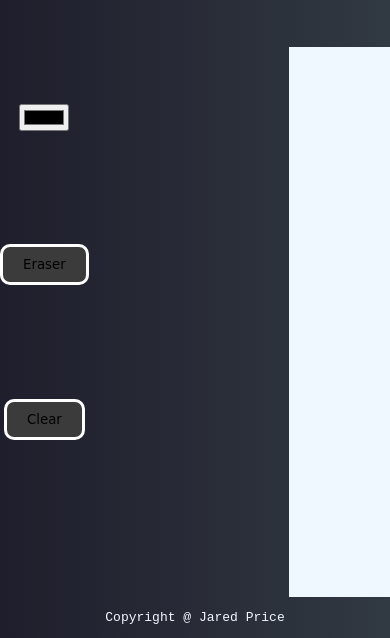
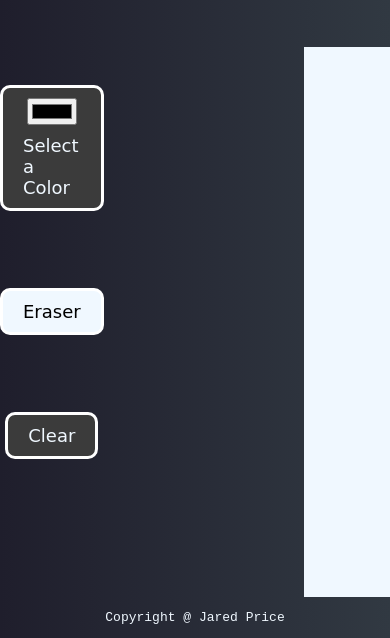
Before and after one commit to Jared588/etch-a-sketch, a plain HTML site: page index.html in a window 390 px wide. Both pictures are taken after a click on the button "Eraser". Shown: the part 229-867 px from the top of the page. Drawn offline with Linux system fonts and the light colour scheme.

Commit message:
Fix Eraser bugs

```diff
--- a/index.html
+++ b/index.html
@@ -13,7 +13,10 @@
     </header>
     <div class="container">
         <div class="settings">
-            <input type="color" id="color-picker">
+            <div class="options">
+                <input type="color" id="color-picker">
+            <label for="color-picker" style="margin-top: 10px;">Select a Color</label>
+            </div>
             <button id='erase-button' class="options">Eraser</button>
             <button id='clear-button' class="options">Clear</button>
         </div>
--- a/script.js
+++ b/script.js
@@ -1,7 +1,7 @@
 document.addEventListener('DOMContentLoaded', function() {
     // Get the grid element
     const sketchpad = document.getElementById("sketchpad");
-    let gridSize = 64;
+    let gridSize =  10;
     let totalSquares = gridSize * gridSize;
 
     // Configure each square and place within the grid
@@ -32,6 +32,10 @@ document.addEventListener('DOMContentLoaded', function() {
     var color = document.getElementById('color-picker');
     color.addEventListener('input', function() {
       pickColor(color.value);
+      if (eraseToggle === true) {
+        eraseToggle = false;
+        eraseBtn.classList.remove('erase-toggle');
+      }
     });
 
     // clear
@@ -41,9 +45,18 @@ document.addEventListener('DOMContentLoaded', function() {
     });
 
     // erase
+    var eraseToggle = false;
     var eraseBtn = document.querySelector('#erase-button');
     eraseBtn.addEventListener("click", function () {
       erase();
+      if (eraseToggle === false) {
+        eraseToggle = true;
+        eraseBtn.classList.add('erase-toggle');
+      } else {
+        eraseToggle = false;
+        drawingColor = color.value;
+        eraseBtn.classList.remove('erase-toggle');
+      }
     });
   });
 
--- a/styles.css
+++ b/styles.css
@@ -21,9 +21,6 @@ body {
     );
 }
 
-.main-header {
-
-}
 .title-heading {
     display: flex;
     flex: auto;
@@ -44,7 +41,6 @@ body {
 }
 
 .settings {
-    color: aliceblue;
     display: flex;
     flex-direction: column;
     justify-content: space-around;
@@ -53,12 +49,16 @@ body {
 }
 
 .options {
+    display: flex;
+    flex-direction: column;
+    align-items: center;
+    color: aliceblue;
+    font-size: 18px;
     border: solid white;
     border-radius: 10px;
     padding: 10px 20px;
     background-color: rgb(59, 59, 59);
     font-family: cursive;
-
 }
 
 footer {
@@ -75,3 +75,8 @@ footer {
     height: 550px;
     flex-wrap: wrap;
 }
+
+.erase-toggle {
+    color: black;
+    background-color: aliceblue;
+}
```
